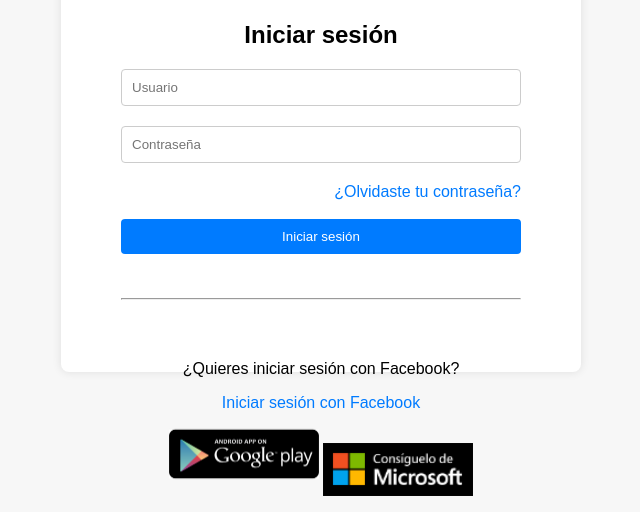
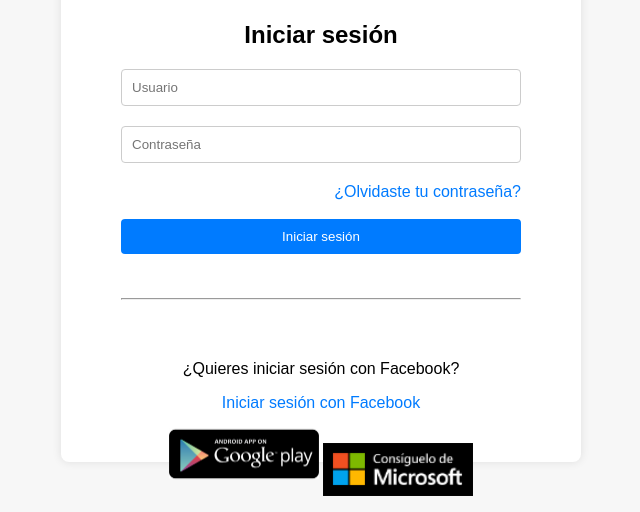
Before and after one commit to snider19/instagram2, a plain HTML site: page index.html in a window 1280 px wide. Shown: the part 288-800 px from the top of the page, without its empty margins (319-959 px from the left). Drawn offline with Linux system fonts and the light colour scheme.

Commit message:
Update styles.css

```diff
--- a/styles.css
+++ b/styles.css
@@ -13,7 +13,7 @@ body {
     background-color: #fff;
     border-radius: 8px;
     box-shadow: 0 0 10px rgba(0, 0, 0, 0.1);
-    height: 560px;
+    height: 650px;
     text-align: center;
 }
 
```
